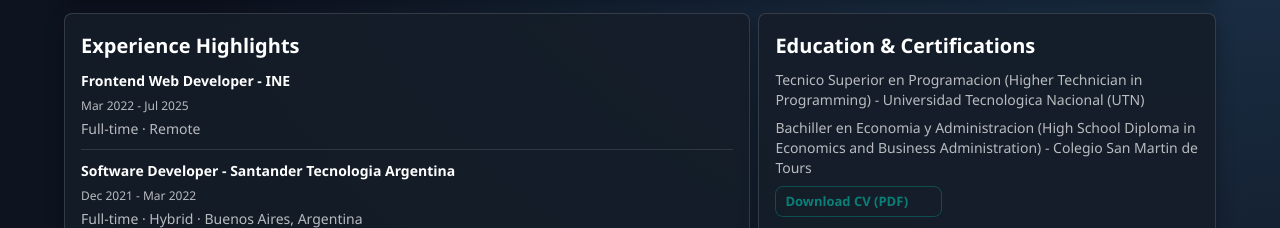
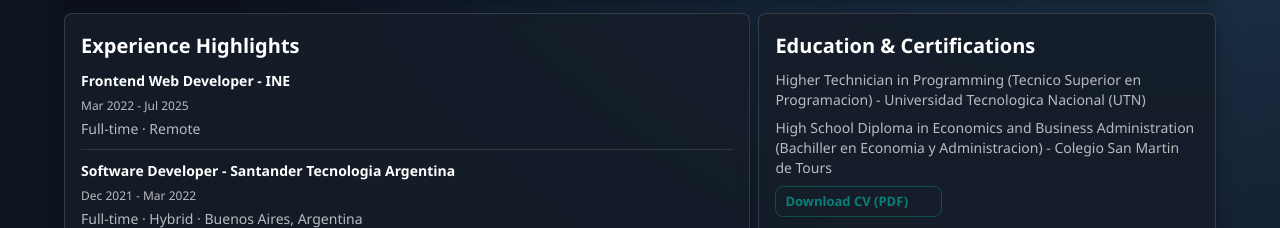
Before and after one commit to matiasmorenog/react-skill-showcase, a Next.js app: page / in a window 1280 px wide. Shown: the part 654-882 px from the top of the page. Built offline with nearby package versions, Linux system fonts and the light colour scheme; some icons are missing; what @mui/material-nextjs would draw is missing.

Commit message:
Reordenar el texto de los logros educativos en la sección de educación

```diff
--- a/app/portfolio-page.jsx
+++ b/app/portfolio-page.jsx
@@ -69,8 +69,8 @@ const experienceHighlights = [
 ];
 
 const educationHighlights = [
-  "Tecnico Superior en Programacion (Higher Technician in Programming) - Universidad Tecnologica Nacional (UTN)",
-  "Bachiller en Economia y Administracion (High School Diploma in Economics and Business Administration) - Colegio San Martin de Tours",
+  "Higher Technician in Programming (Tecnico Superior en Programacion) - Universidad Tecnologica Nacional (UTN)",
+  "High School Diploma in Economics and Business Administration (Bachiller en Economia y Administracion) - Colegio San Martin de Tours",
 ];
 
 const coreSkills = [
```
